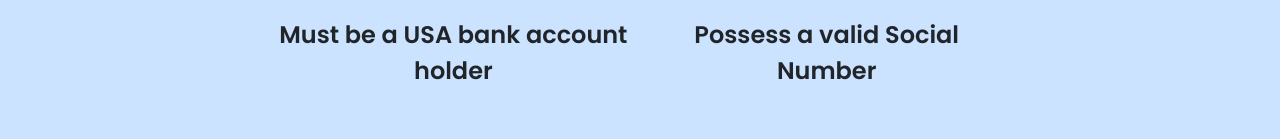
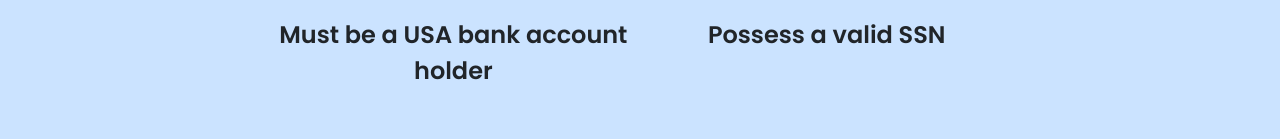
Before and after one commit to EnStead/fairloansamerica, a plain HTML site: page index.html in a window 1280 px wide. Shown: the part 3816-3955 px from the top of the page. Drawn offline with nearby package versions, Linux system fonts and the light colour scheme.

Commit message:
adjusting

```diff
--- a/index.html
+++ b/index.html
@@ -310,7 +310,7 @@
                     <div class="requirement-box">
                       <img src="images/interestrate.png" alt="Social Security" class="img5" >
                     </div>
-                    <p>Possess a valid Social Number</p>
+                    <p>Possess a valid SSN</p>
                   </div>
                 </div>
               </div>
```
